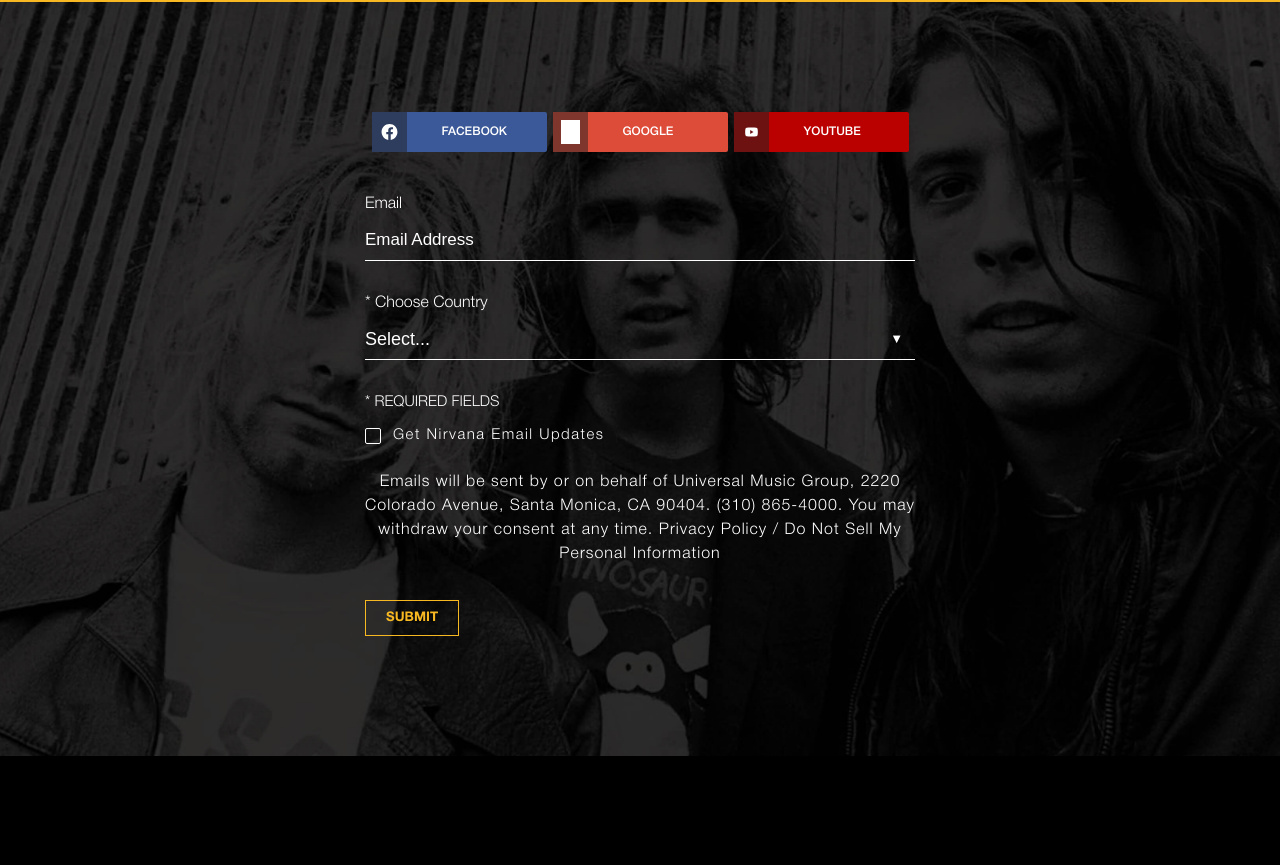
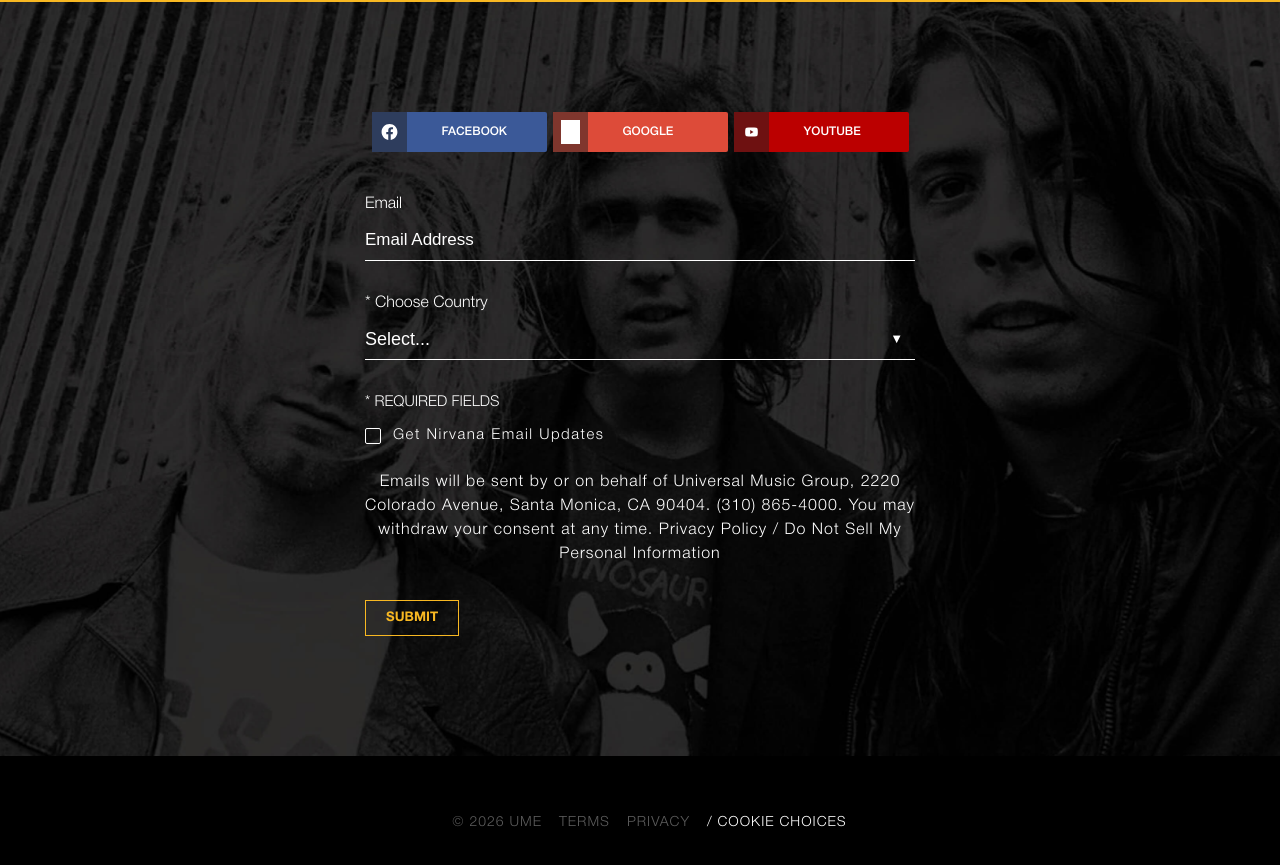
Before and after one commit to SyedMaazz/nirvana-site, a React (Vite) app: page / in a window 1280 px wide. Shown: the part 3473-4338 px from the top of the page. Before the commit the page ends 4229 px from the top, so only its background shows below. Built offline with nearby package versions, Linux system fonts and the light colour scheme; grey boxes are pictures that could not be loaded.

Commit message:
made footer section

```diff
--- a/src/App.jsx
+++ b/src/App.jsx
@@ -2,7 +2,7 @@
 import Merch from './Merch.jsx'
 import Videos from './Video.jsx'
 import Mailinglist from './Mailinglist.jsx'
-import Footer from './footer.jsx'
+import Footer from './Footer.jsx'
 import Header from './header.jsx'
 
 function App() {
--- a/src/footer.jsx
+++ b/src/footer.jsx
@@ -1,9 +1,15 @@
 
 function Footer() {
-    return (
-        <div className="footer">
+  return (
+    <footer className="site-footer">
+      <div className="footer-content">
+        <span>© 2026 UME</span>
+        <span>TERMS</span>
+        <span>PRIVACY</span>
+        <span className="cookie-choices">/ COOKIE CHOICES</span>
+      </div>
+    </footer>
+  );
+}
 
-        </div>
-    );
-}
 export default Footer;
--- a/src/index.css
+++ b/src/index.css
@@ -592,3 +592,47 @@
   background: #f8b822;
   color: #000;
 }
+
+/* FOOTER */
+
+.site-footer {
+  background: #000;
+  height: 135px;
+  display: flex;
+  align-items: center;
+  justify-content: center;
+}
+
+.footer-content {
+  display: flex;
+  align-items: center;
+  gap: 17px;
+
+  font-family: "HelveticaNeueLight", sans-serif;
+  font-size: 14px;
+  letter-spacing: 1px;
+  text-transform: uppercase;
+
+  margin-left: 19px;
+
+  color: #5d5d5d;
+}
+
+.footer-content span {
+  cursor: pointer;
+}
+
+.footer-content .cookie-choices {
+  color: #fff;
+}
+
+
+.footer-content span:not(.cookie-choices):hover {
+  color: #f8b822;
+  transition: color 0.35s ease;
+}
+
+.footer-content .cookie-choices:hover {
+  color: rgba(134, 124, 124, 0.8);
+  transition: color 0.5s ease;
+}
```
